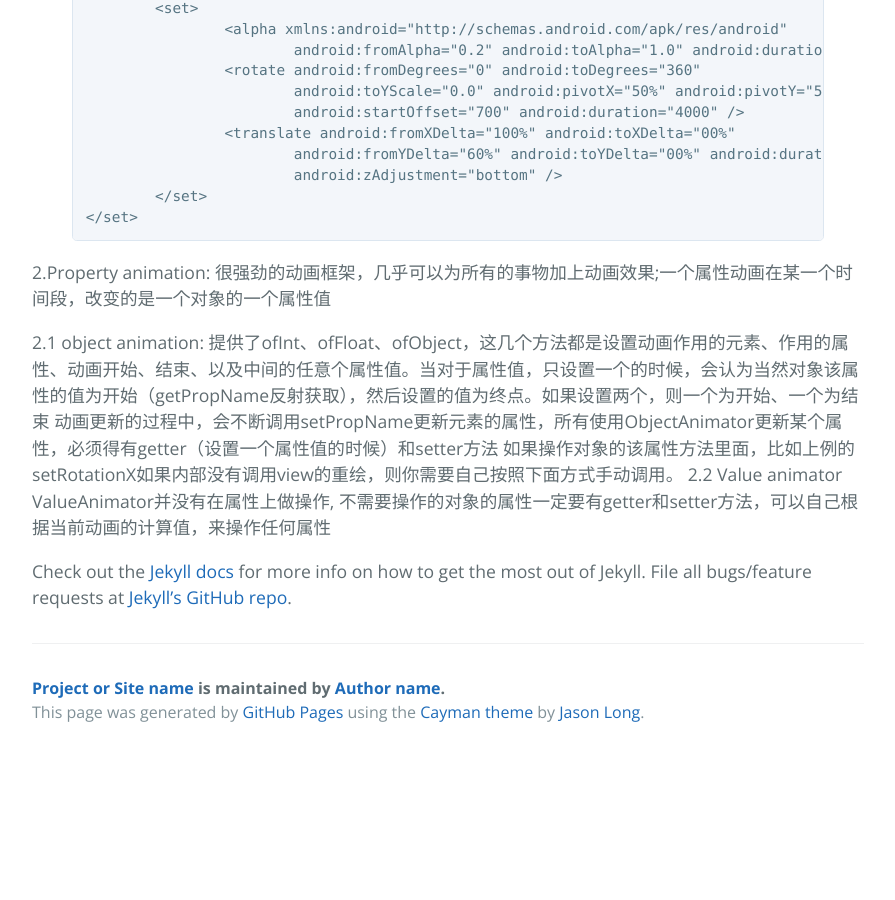
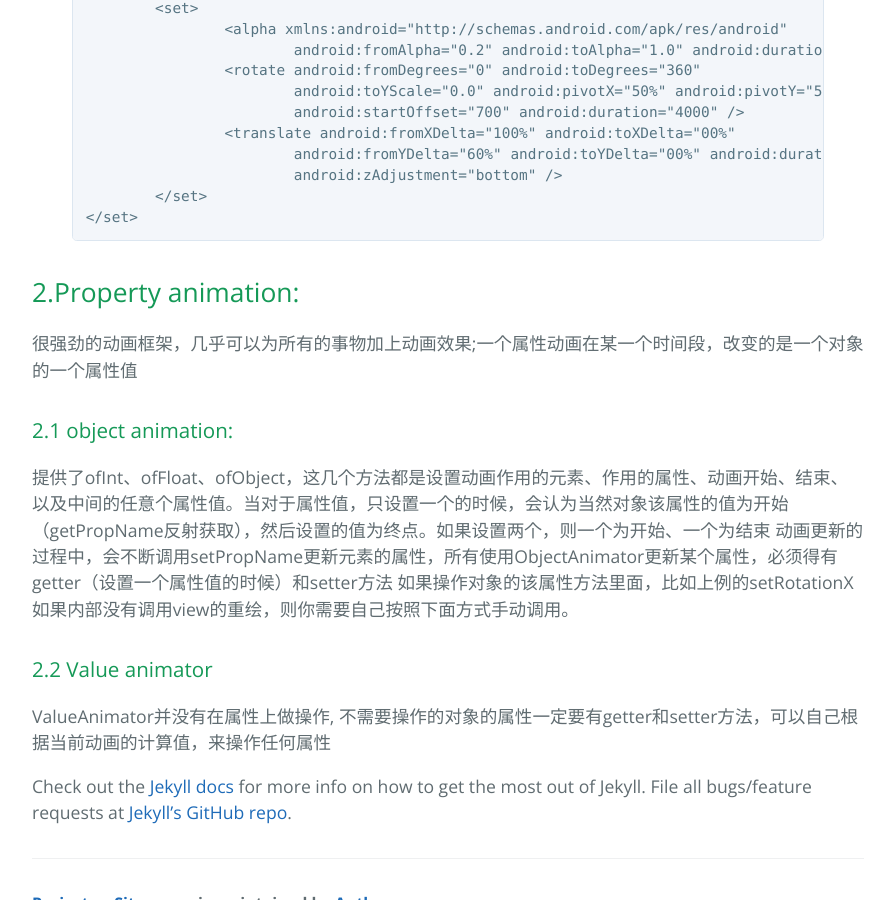
Before and after one commit to tuelee/tuelee.github.io, a Jekyll site: the page built from _posts/2016-02-12-sample-content.markdown, in a window 1280 px wide and 900 px high, scrolled down 975 px. Shown: the whole window, without its empty margins (192-1087 px from the left). Built offline with Jekyll 4.4.1, drawn with Linux system fonts in a browser that asks for light colours; Markdown is read by kramdown in place of the engine named in the settings; before the commit the page ends 1731 px from its top, so only the background shows below that.

Commit message:
more title

```diff
--- a/_posts/2016-02-12-sample-content.markdown
+++ b/_posts/2016-02-12-sample-content.markdown
@@ -7,7 +7,7 @@ categories: main
 
 # Activity 动画
 ## 1. View Animation:
-支持简单的缩放、平移、旋转、透明度基本的动画
+   支持简单的缩放、平移、旋转、透明度基本的动画
 Interpolator :用于修改一个动画过程中的速率，可以定义各种各样的非线性变化函数，比如加速、减速等。
 View Animation不足
 只能为view添加动画；
@@ -41,15 +41,15 @@ final Animation buttonAnimation = AnimationUtils.loadAnimation(
 </set>
 {% endhighlight %}
 
-2.Property animation:
+##2.Property animation:
 很强劲的动画框架，几乎可以为所有的事物加上动画效果;一个属性动画在某一个时间段，改变的是一个对象的一个属性值
 
 
-2.1 object animation:
+###2.1 object animation:
 提供了ofInt、ofFloat、ofObject，这几个方法都是设置动画作用的元素、作用的属性、动画开始、结束、以及中间的任意个属性值。当对于属性值，只设置一个的时候，会认为当然对象该属性的值为开始（getPropName反射获取），然后设置的值为终点。如果设置两个，则一个为开始、一个为结束
 动画更新的过程中，会不断调用setPropName更新元素的属性，所有使用ObjectAnimator更新某个属性，必须得有getter（设置一个属性值的时候）和setter方法
 如果操作对象的该属性方法里面，比如上例的setRotationX如果内部没有调用view的重绘，则你需要自己按照下面方式手动调用。
-2.2 Value animator
+###2.2 Value animator
 ValueAnimator并没有在属性上做操作, 不需要操作的对象的属性一定要有getter和setter方法，可以自己根据当前动画的计算值，来操作任何属性
 
 Check out the [Jekyll docs][jekyll] for more info on how to get the most out of Jekyll. File all bugs/feature requests at [Jekyll's GitHub repo][jekyll-gh].
```
